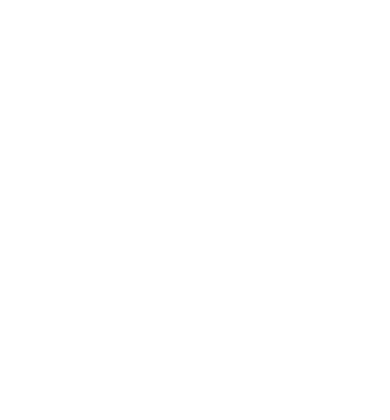
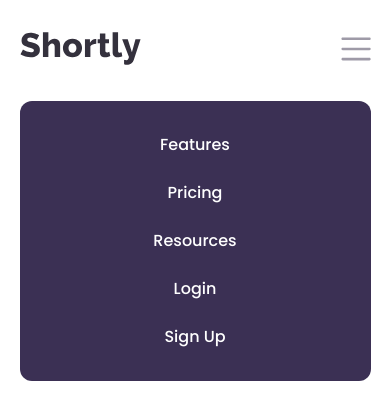
Before and after one commit to Sheriff-Oladimeji/shortly, a React (Vite) app: page / in a window 390 px wide. Shown: the top 420 px of the page. Built offline with nearby package versions, Linux system fonts and the light colour scheme.

Commit message:
feat: add usestate to tracck toggle btn

```diff
--- a/src/components/Navbar.jsx
+++ b/src/components/Navbar.jsx
@@ -1,11 +1,14 @@
+import { useState } from "react";
 import { logo } from "../assets";
 import { navLinks, CTA } from "./data";
+import {SlMenu} from "react-icons/sl"
 const Navbar = () => {
+  const [toggle , setToggle]  = useState(false)
   return (
-    <header className="w-full font-Poppins">
+    <header className="w-full font-Poppins text-[16px]">
       <nav className="hidden md:flex justify-between w-[80%] mx-auto py-8">
         <div className="flex items-center">
-          <img src={logo} alt="" />
+          <img src={logo} alt="logo" />
           <ul className="flex space-x-6 ml-8 text-GrayishViolet font-semibold">
             {navLinks.map((link) => (
               <li key={link.id}>
@@ -17,8 +20,36 @@
 
         <ul className="flex items-center space-x-6 font-semibold">
           {CTA.map((link) => (
-            <li key={link.id} className={`${link.id === 2?" bg-Cyan rounded-full py-1 w-[100px] text-[#FFf] text-center ":"text-GrayishViolet"}`}>
+            <li
+              key={link.id}
+              className={`${
+                link.id === 2
+                  ? " bg-Cyan rounded-full py-2 w-[100px] text-[#FFf] text-center "
+                  : "text-GrayishViolet"
+              }`}
+            >
               <a href="">{link.content}</a>
+            </li>
+          ))}
+        </ul>
+      </nav>
+
+      <nav className="md:hidden">
+        <div className="flex items-center justify-between py-8 w-[90%] mx-auto">
+          <img src={logo} alt="logo" />
+          <button className="bg-none text-GrayishViolet cursor-pointer font-bold">
+            <SlMenu size={30} />
+          </button>
+        </div>
+        <ul className="w-[90%] mx-auto my-1 py-4 bg-DarkViolet text-[#fff]  rounded-xl space-y-6 flex flex-col items-center py-8">
+          {navLinks.map((link) => (
+            <li key={link.id}>
+              <a href={`#${link.content}`}>{link.content}</a>
+            </li>
+          ))}
+          {CTA.map((link) => (
+            <li key={link.id}>
+              <a href={`#${link.content}`}>{link.content}</a>
             </li>
           ))}
         </ul>
--- a/src/components/index.js
+++ b/src/components/index.js
@@ -1,2 +1,3 @@
 import Navbar from "./Navbar";
+
 export {Navbar}
```
